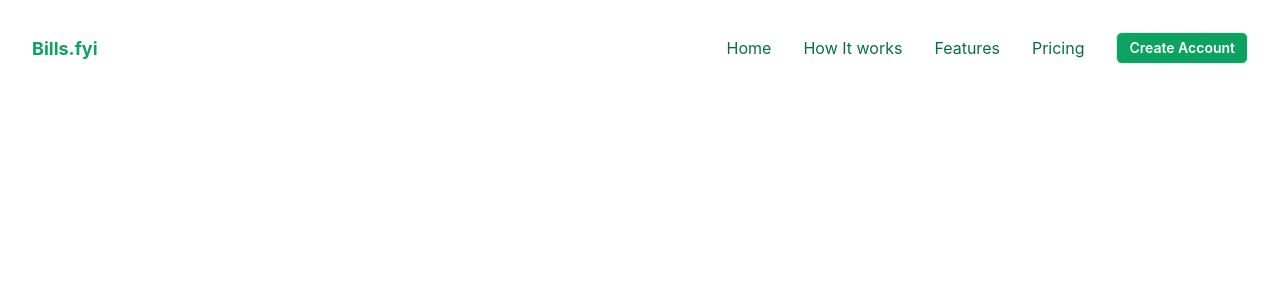
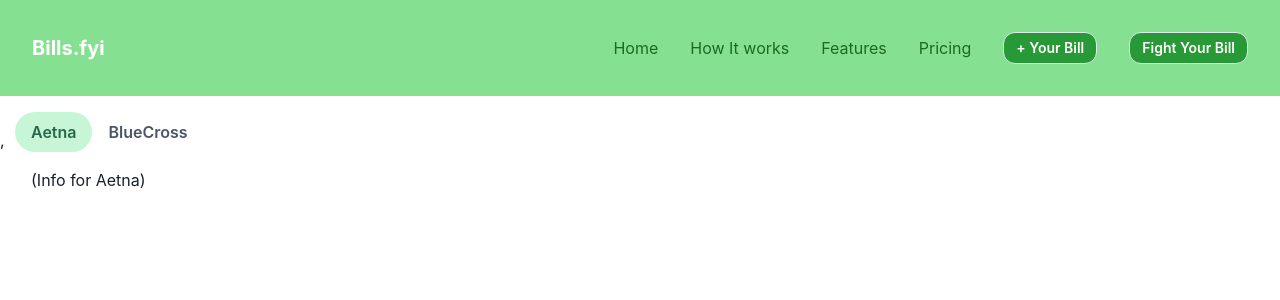
Before and after one commit to lisayan/bills-fyi, a React (Create React App) app: page / in a window 1280 px wide. Shown: the top 300 px of the page. Built offline with nearby package versions, Linux system fonts and the light colour scheme.

Commit message:
Create the insurance tabs, update colors, and add the bills buttons

```diff
--- a/src/App.jsx
+++ b/src/App.jsx
@@ -1,6 +1,12 @@
 import React from "react";
 import Header from "./components/Header";
+import Tabs from "./components/InsuranceTabs";
 
 export default function App() {
-  return <Header />;
+  return (
+    <div>
+      <Header />,
+      <Tabs />
+    </div>
+  );
 }
--- a/src/components/Header/CloseIcon.jsx
+++ b/src/components/Header/CloseIcon.jsx
@@ -0,0 +1,13 @@
+import React from "react";
+
+export default function CloseIcon() {
+  return (
+    <svg width="24" viewBox="0 0 18 18" xmlns="http://www.w3.org/2000/svg">
+      <title>Close</title>
+      <path
+        fill="white"
+        d="M9.00023 7.58599L13.9502 2.63599L15.3642 4.04999L10.4142 8.99999L15.3642 13.95L13.9502 15.364L9.00023 10.414L4.05023 15.364L2.63623 13.95L7.58623 8.99999L2.63623 4.04999L4.05023 2.63599L9.00023 7.58599Z"
+      />
+    </svg>
+  );
+}
--- a/src/components/Header/Logo.jsx
+++ b/src/components/Header/Logo.jsx
@@ -4,7 +4,7 @@ import { Box, Text } from "@chakra-ui/react"
 export default function Logo(props) {
   return (
     <Box {...props}>
-      <Text fontSize="lg" fontWeight="bold">
+      <Text fontSize="xl" fontWeight="bold">
         Bills.fyi
       </Text>
     </Box>
--- a/src/components/Header/MenuLinks.jsx
+++ b/src/components/Header/MenuLinks.jsx
@@ -17,12 +17,12 @@ export default function MenuLinks({ isOpen }) {
         >
           <MenuItem to="/">Home</MenuItem>
           <MenuItem to="/how">How It works </MenuItem>
-          <MenuItem to="/faetures">Features </MenuItem>
+          <MenuItem to="/features">Features </MenuItem>
           <MenuItem to="/pricing">Pricing </MenuItem>
-          <MenuItem to="/signup" isLast>
+          <MenuItem>
             <Button
               size="sm"
-              rounded="md"
+              rounded="xl"
               color={["primary.500", "primary.500", "white", "white"]}
               bg={["white", "white", "primary.500", "primary.500"]}
               _hover={{
@@ -30,7 +30,21 @@ export default function MenuLinks({ isOpen }) {
               }}
               variant={'outline'}
             >
-              Create Account
+              + Your Bill
+            </Button>
+          </MenuItem>
+          <MenuItem to="/signup" isLast>
+            <Button
+              size="sm"
+              rounded="xl"
+              color={["primary.500", "primary.500", "white", "white"]}
+              bg={["white", "white", "primary.500", "primary.500"]}
+              _hover={{
+                bg: ["primary.100", "primary.100", "primary.600", "primary.600"],
+              }}
+              variant={'outline'}
+            >
+              Fight Your Bill
             </Button>
           </MenuItem>
         </Stack>
--- a/src/components/Header/NavBar.jsx
+++ b/src/components/Header/NavBar.jsx
@@ -13,7 +13,7 @@ function NavBar(props) {
       <NavBarContainer {...props}>
         <Logo
           w="100px"
-          color={["white", "white", "primary.500", "primary.500"]}
+          color={["white", "white", "white", "white"]}
         />
         <MenuToggle toggle={toggle} isOpen={isOpen} />
         <MenuLinks isOpen={isOpen} />
--- a/src/components/Header/NavBarContainer.jsx
+++ b/src/components/Header/NavBarContainer.jsx
@@ -1,5 +1,5 @@
 import React from 'react'
-import { Flex } from "@chakra-ui/react";
+import { Divider, Flex } from "@chakra-ui/react"
 
 export default function NavBarContainer({ children, ...props }) {
   return (
@@ -11,7 +11,7 @@ export default function NavBarContainer({ children, ...props }) {
       w="100%"
       mb={8}
       p={8}
-    bg={["primary.500", "primary.500", "transparent", "transparent"]}
+      bg={["primary.500", "primary.500", "transparent", "primary.100"]}
       color={["white", "white", "primary.700", "primary.700"]}
       // {...props}
     >
--- /dev/null
+++ b/src/components/InsuranceTabs/Tabs.jsx
@@ -0,0 +1,42 @@
+import React from "react"
+import { Tabs, TabList, TabPanels, Tab, TabPanel } from '@chakra-ui/react'
+import tabContainer from '../../styles/tabs.css'
+
+export default function InsuranceTabs(props) {
+// 1. Create the component
+function DataTabs({ data }) {
+    return (
+        <div className='tabContainer'>
+            <Tabs variant='soft-rounded' colorScheme='green'>
+                <TabList>
+                    {data.map((tab, index) => (
+                        <Tab key={index}>{tab.label}</Tab>
+                    ))}
+                </TabList>
+                <TabPanels>
+                    {data.map((tab, index) => (
+                        <TabPanel p={4} key={index}>
+                        {tab.content}
+                        </TabPanel>
+                    ))}
+                </TabPanels>
+            </Tabs>
+        </div>
+    )
+}
+
+// 2. Create an array of data
+const tabData = [
+    {
+        label: 'Aetna',
+        content: '(Info for Aetna)'
+    },
+    {
+        label: 'BlueCross',
+        content: '(Info for BlueCross)'
+    }
+]
+
+// 3. Pass the props and chill!
+return <DataTabs data={tabData} />
+}
--- /dev/null
+++ b/src/components/InsuranceTabs/index.jsx
@@ -0,0 +1,2 @@
+import Tabs from "./Tabs";
+export default Tabs;
--- /dev/null
+++ b/src/styles/billsAnimation.css
@@ -0,0 +1,5 @@
+/* Styles for the moving image */
+.moving-image {
+    position: absolute;
+    animation: moveImage 3s linear infinite;
+  }
--- /dev/null
+++ b/src/styles/tabs.css
@@ -0,0 +1,4 @@
+.tabContainer {
+    padding-left: 15px;
+    margin-top: -40px;
+}
--- a/src/utils/theme.jsx
+++ b/src/utils/theme.jsx
@@ -2,15 +2,15 @@ import { background, extendTheme } from "@chakra-ui/react";
 
 const colors = {
   primary: {
-    100: "#E5FCF1",
-    200: "#27EF96",
-    300: "#10DE82",
-    400: "#0EBE6F",
-    500: "#0CA25F",
-    600: "#0A864F",
-    700: "#086F42",
-    800: "#075C37",
-    900: "#064C2E"
+    100: "#86e091",
+    200: "#50d260",
+    300: "#32c344",
+    400: "#2daf3d",
+    500: "#279936",
+    600: "#22842e",
+    700: "#1b6925",
+    800: "#144d1b",
+    900: "#0c2f10"
   }
 };
 
```
Lines whose indentation alone changed are shown as unchanged.
